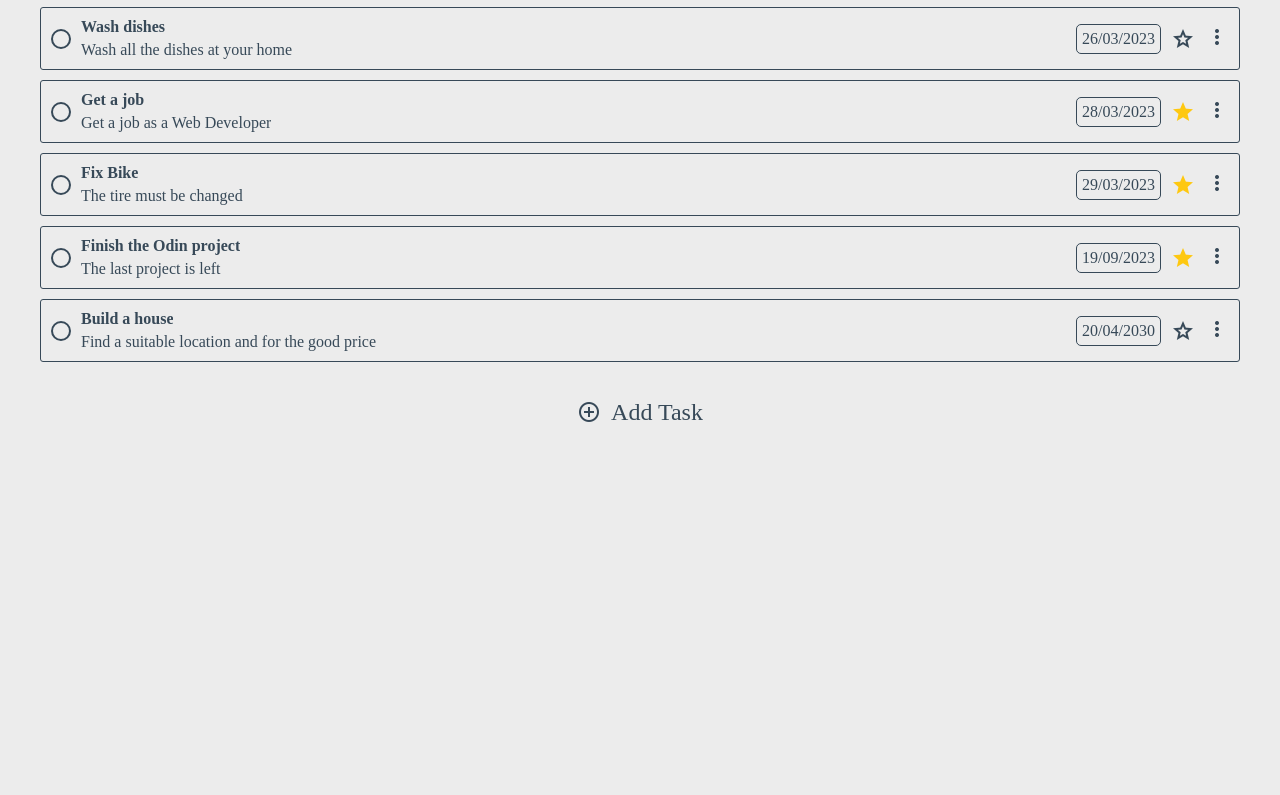
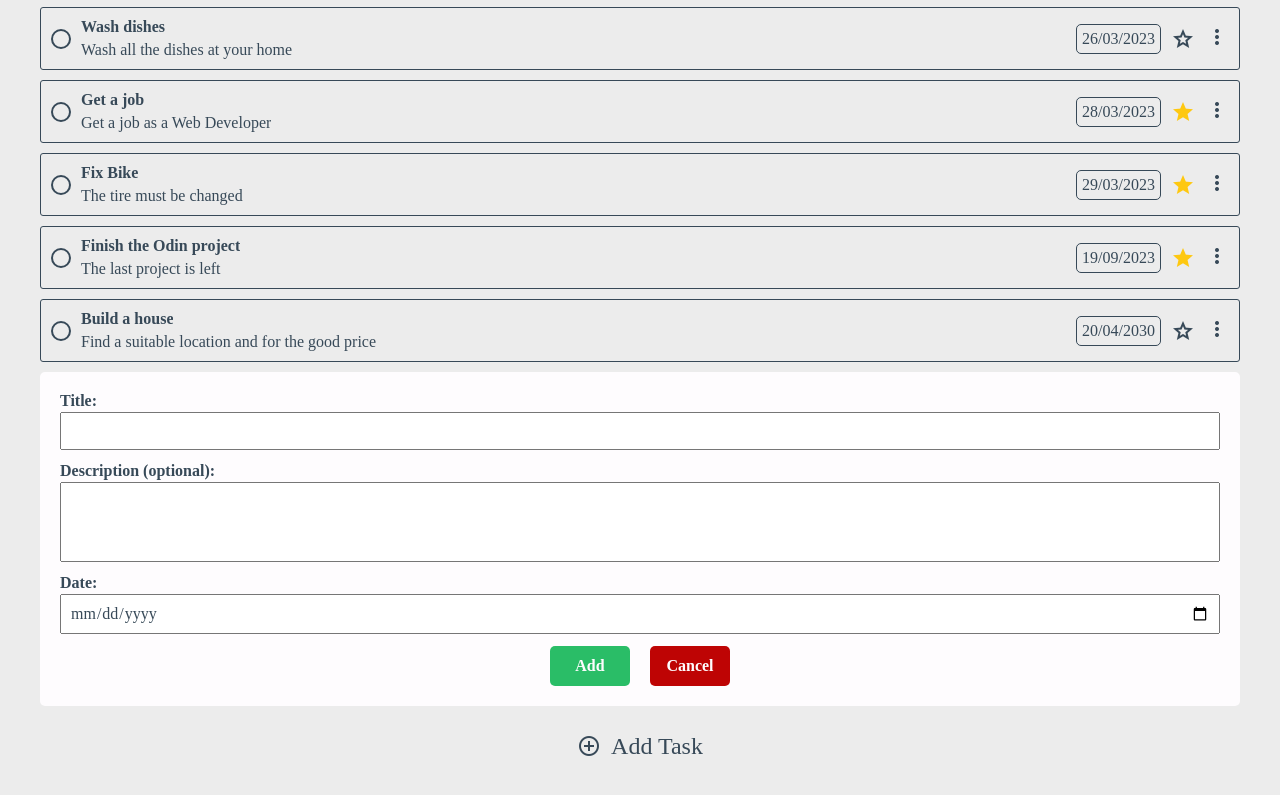
Before and after one commit to Ikanor1221/todo_project, a plain HTML site: page index.html in a window 1280 px wide. Shown: the part 223-1018 px from the top of the page. Before the commit the page ends 875 px from the top, so only its background shows below. Drawn offline with nearby package versions, Linux system fonts and the light colour scheme.

Commit message:
Implement proper styling for all forms

```diff
--- a/index.html
+++ b/index.html
@@ -38,11 +38,12 @@
                 <h2>Projects</h2>
                 <menu class="menu_list" id="projectList">
                 </menu>
-                <form class="" id="newProjectForm" autocomplete="off">
-                    <input id="titleFormProject" type="text">
+                <form class="formObject no_padding" id="newProjectForm" autocomplete="off">
+                    <label for="titleFormProject">New project's name: </label>
+                    <input id="titleFormProject" class="basicField" type="text" required>
                     <div class="formButtons">
-                        <button id="buttonFormAdd">Add</button>
-                        <button id="buttonFormCancel">Cancel</button>
+                        <button class="buttonFormAdd" id="addProject">Add</button>
+                        <button class="buttonFormCancel" id="cancelProject">Cancel</button>
                     </div>
                 </form>
                 <button class="addition_button" id="add_project"><span class="material-symbols-outlined">add_circle</span>Add Project</button>
@@ -51,18 +52,18 @@
         <main>
             <h3>All Tasks</h3>
             <div id="tasks">
-
+                <!-- Implement class styling for both forms so their manipulations is easier with JS -->
             </div>
-            <form class="hidden_cell" id="newTaskForm" autocomplete="off">
-                <label class="no_margin" for="titleForm">Title: </label>
-                <input id="titleForm" type="text">
-                <label for="descriptionForm">Description: </label>
-                <textarea id="descriptionForm"></textarea>
+            <form class="formObject" id="newTaskForm" autocomplete="off">
+                <label class="no_margin" for="titleTask">Title: </label>
+                <input class="basicField" id="titleTask" type="text" required>
+                <label for="descriptionTask">Description (optional): </label>
+                <textarea class="wideField" id="descriptionTask"></textarea>
                 <label for="dateForm">Date: </label>
-                <input id="dateForm" type="date">
+                <input class="basicField" id="dateForm" type="date" required>
                 <div class="formButtons">
-                    <button id="buttonFormAdd">Add</button>
-                    <button id="buttonFormCancel">Cancel</button>
+                    <button class="buttonFormAdd" id="addTask">Add</button>
+                    <button class="buttonFormCancel" id="cancelTask">Cancel</button>
                 </div>
             </form>
             <button class="addition_button" id="add_task"><span class="material-symbols-outlined">add_circle</span> Add Task</button>
--- a/style.css
+++ b/style.css
@@ -378,7 +378,18 @@
     background-color: var(--bgColorHover)
   }
 
-  #newTaskForm {
+  /* #newTaskForm {
+    background-color: var(--bgColor3);
+    padding: 20px;
+    border-radius: 5px;
+    display: grid;
+    grid-auto-flow: row;
+    gap: 2px;
+    padding-bottom: 20px;
+    transition: opacity 0.4s ease-in;
+  } */
+
+  .formObject {
     background-color: var(--bgColor3);
     padding: 20px;
     border-radius: 5px;
@@ -389,7 +400,19 @@
     transition: opacity 0.4s ease-in;
   }
 
-  #newTaskForm.hidden_cell {
+  .formObject * {
+    font-size: 1rem;
+  }
+
+  /* #newTaskForm.hidden_cell {
+    max-height: 0;
+    opacity: 0;
+    visibility: hidden;
+    margin: 0px;
+    padding: 0px;
+  } */
+
+  .formObject.hiddenObject {
     max-height: 0;
     opacity: 0;
     visibility: hidden;
@@ -397,8 +420,16 @@
     padding: 0px;
   }
 
-  #newTaskForm > .no_margin {
+  /* #newTaskForm > .no_margin {
     margin: 0px;
+  } */
+
+  .formObject > .no_margin {
+    margin: 0px;
+  }
+
+  .no_padding {
+    padding: 0px;
   }
 
   .formButtons {
@@ -415,27 +446,27 @@
     color: var(--bgColor3);
   }
 
-  #buttonFormAdd {
+  .buttonFormAdd {
     background-color: var(--mainGreen);
 
   }
 
-  #buttonFormCancel {
+  .buttonFormCancel {
     background-color: var(--mainRed);
   }
 
-  #newTaskForm label, #newTaskForm button {
+  .formObject label, .formObject button {
     font-size: 1rem;
     font-weight: 700;
     margin-top: 10px;
   }
 
-  #titleForm, #dateForm {
+  .basicField {
     min-height: 2rem;
     padding: 0.5rem;
   }
 
-  #descriptionForm {
+  .wideField {
     min-height: 5rem;
     padding: 0.5rem;
     resize: none;
```
